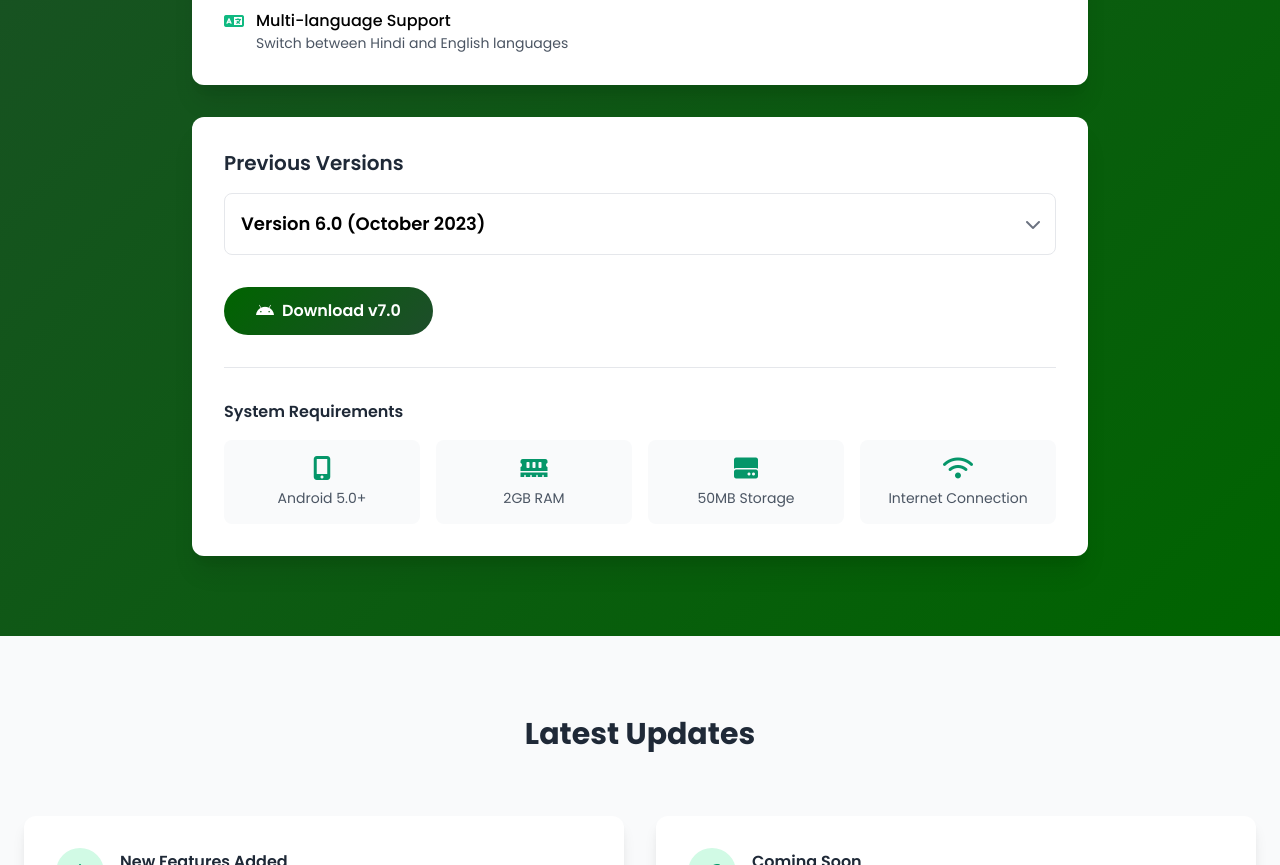
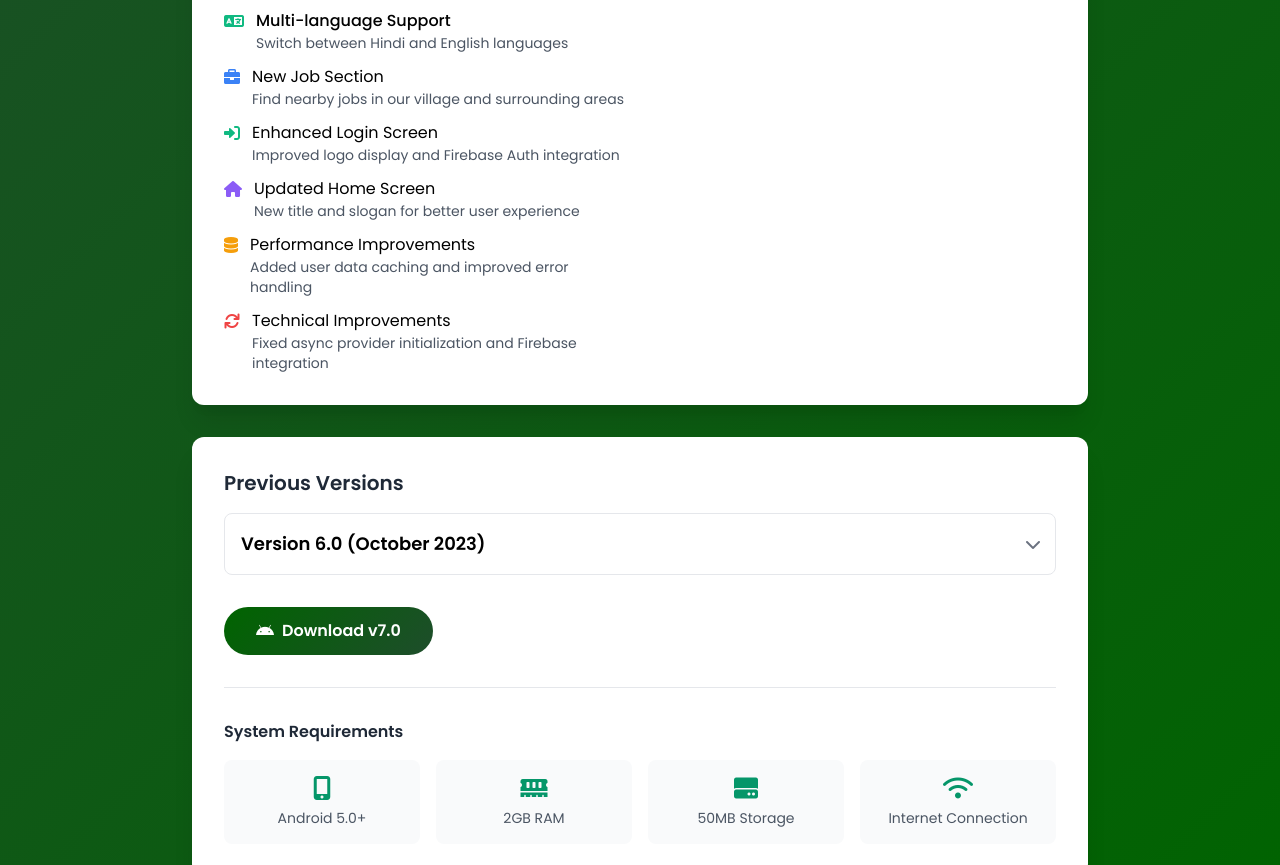
Before and after one commit to ayushkssk/myblogs, a plain HTML site: page app-details.html in a window 1280 px wide. Shown: the part 1623-2488 px from the top of the page. Drawn offline with nearby package versions, Linux system fonts and the light colour scheme.

Commit message:
Updated by Windsurf-MacOS 2024-12-31 21:19:22 - Quick Update

```diff
--- a/app-details.html
+++ b/app-details.html
@@ -257,7 +257,7 @@
                         </h3>
                         <p class="text-gray-600 mt-1">Released: December 2023</p>
                     </div>
-                    <a href="#" class="download-btn text-white font-semibold px-8 py-3 rounded-full inline-flex items-center">
+                    <a href="assets/apk/PratappurVillage_2024.apk" download class="download-btn text-white font-semibold px-8 py-3 rounded-full inline-flex items-center">
                         <i class="fab fa-android mr-2"></i>
                         <span data-lang="en">Download Latest</span>
                         <span data-lang="hi">नवीनतम डाउनलोड करें</span>
@@ -305,6 +305,61 @@
                                 <div>
                                     <span class="font-medium">Multi-language Support</span>
                                     <p class="text-sm text-gray-600">Switch between Hindi and English languages</p>
+                                </div>
+                            </li>
+                            <li class="flex items-start">
+                                <i class="fas fa-briefcase text-blue-500 mt-1 mr-3"></i>
+                                <div>
+                                    <span data-lang="en">New Job Section</span>
+                                    <span data-lang="hi">नया नौकरी विभाग</span>
+                                    <p class="text-sm text-gray-600">
+                                        <span data-lang="en">Find nearby jobs in our village and surrounding areas</span>
+                                        <span data-lang="hi">हमारे गांव और आस-पास के क्षेत्रों में नौकरियां खोजें</span>
+                                    </p>
+                                </div>
+                            </li>
+                            <li class="flex items-start">
+                                <i class="fas fa-sign-in-alt text-green-500 mt-1 mr-3"></i>
+                                <div>
+                                    <span data-lang="en">Enhanced Login Screen</span>
+                                    <span data-lang="hi">बेहतर लॉगिन स्क्रीन</span>
+                                    <p class="text-sm text-gray-600">
+                                        <span data-lang="en">Improved logo display and Firebase Auth integration</span>
+                                        <span data-lang="hi">बेहतर लोगो प्रदर्शन और फायरबेस प्रमाणीकरण एकीकरण</span>
+                                    </p>
+                                </div>
+                            </li>
+                            <li class="flex items-start">
+                                <i class="fas fa-home text-purple-500 mt-1 mr-3"></i>
+                                <div>
+                                    <span data-lang="en">Updated Home Screen</span>
+                                    <span data-lang="hi">अपडेट किया गया होम स्क्रीन</span>
+                                    <p class="text-sm text-gray-600">
+                                        <span data-lang="en">New title and slogan for better user experience</span>
+                                        <span data-lang="hi">बेहतर उपयोगकर्ता अनुभव के लिए नया शीर्षक और नारा</span>
+                                    </p>
+                                </div>
+                            </li>
+                            <li class="flex items-start">
+                                <i class="fas fa-database text-yellow-500 mt-1 mr-3"></i>
+                                <div>
+                                    <span data-lang="en">Performance Improvements</span>
+                                    <span data-lang="hi">प्रदर्शन में सुधार</span>
+                                    <p class="text-sm text-gray-600">
+                                        <span data-lang="en">Added user data caching and improved error handling</span>
+                                        <span data-lang="hi">यूजर डेटा कैशिंग जोड़ा और त्रुटि प्रबंधन में सुधार</span>
+                                    </p>
+                                </div>
+                            </li>
+                            <li class="flex items-start">
+                                <i class="fas fa-sync text-red-500 mt-1 mr-3"></i>
+                                <div>
+                                    <span data-lang="en">Technical Improvements</span>
+                                    <span data-lang="hi">तकनीकी सुधार</span>
+                                    <p class="text-sm text-gray-600">
+                                        <span data-lang="en">Fixed async provider initialization and Firebase integration</span>
+                                        <span data-lang="hi">एसिंक प्रोवाइडर इनिशियलाइजेशन और फायरबेस एकीकरण में सुधार</span>
+                                    </p>
                                 </div>
                             </li>
                         </ul>
```
Also changed, not shown: 1 other file.
